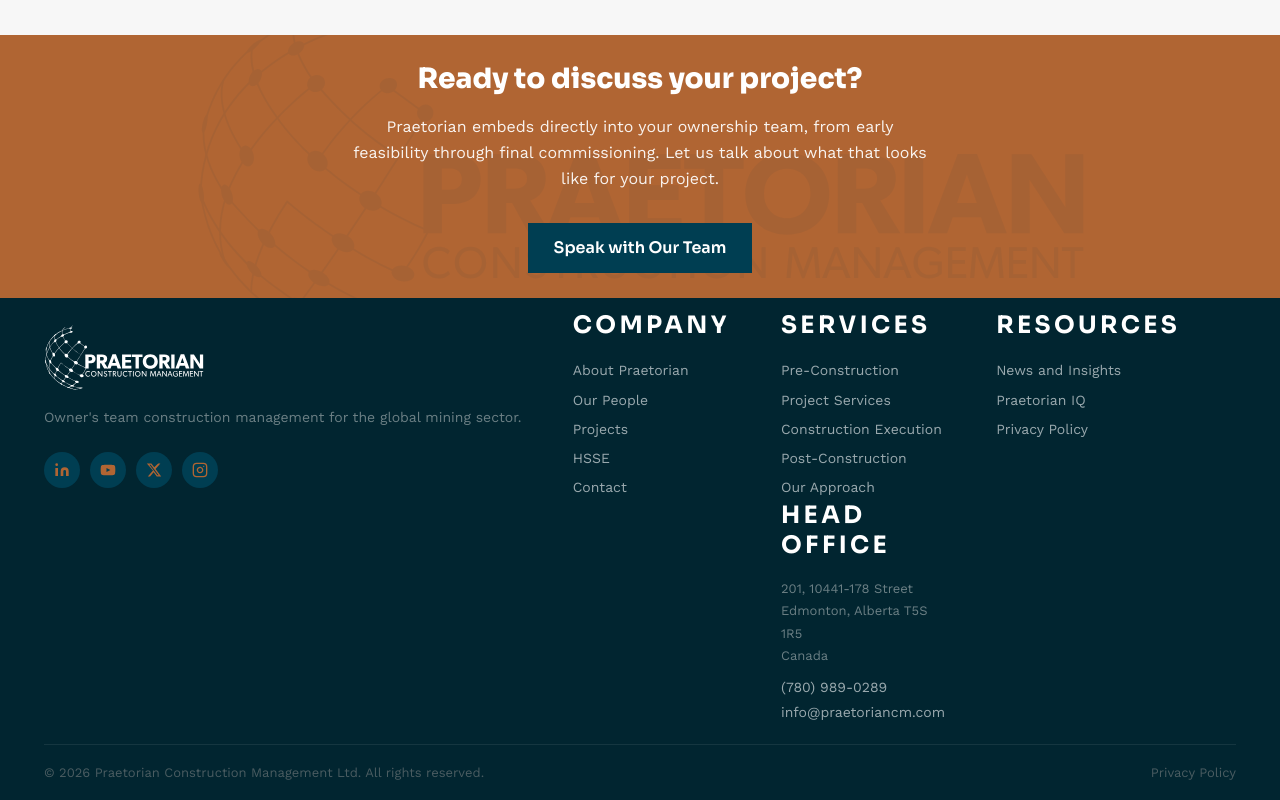
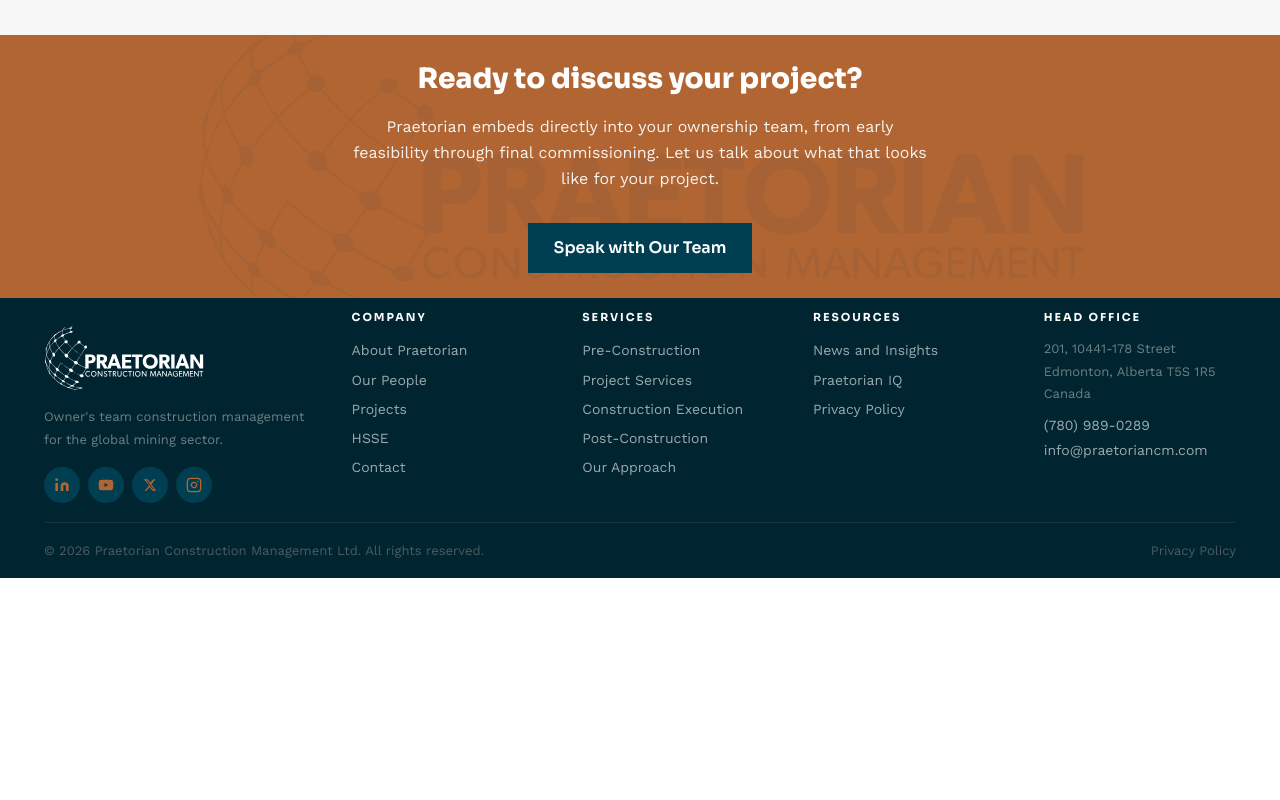
Before and after one commit to PCMGlobal/Praetorian-CM-Website, a Next.js app: page / in a window 1280 px wide. Shown: the part 3121-3921 px from the top of the page. After the commit the page ends 3699 px from the top, so only its background shows below. Built offline with nearby package versions, Linux system fonts and the light colour scheme; no server answers.

Commit message:
Footer: clean rewrite — 5-column grid, Head Office own column, reduced heading size

```diff
--- a/app/components/Footer.tsx
+++ b/app/components/Footer.tsx
@@ -12,11 +12,11 @@ const linkStyle = {
 const headingStyle = {
   fontFamily: "var(--font-sora), sans-serif",
   fontWeight: 700,
-  fontSize: "24px",
-  letterSpacing: ".14em",
+  fontSize: "11px",
+  letterSpacing: ".18em",
   textTransform: "uppercase" as const,
   color: "#ffffff",
-  marginBottom: "18px",
+  marginBottom: "14px",
 };
 
 const COL_COMPANY = [
@@ -45,17 +45,17 @@ export default function Footer() {
   return (
     <footer style={{ background: "#012530", color: "#a9b6bb" }}>
       <div style={{ maxWidth: "1400px", margin: "0 auto", padding: "clamp(8px,1vw,12px) clamp(16px,4vw,44px) 0" }}>
-        <div style={{ display: "grid", gridTemplateColumns: "1fr 1fr 1fr 1fr 1fr", gap: "clamp(32px,4vw,64px)", paddingBottom: "clamp(12px,1.5vw,20px)", alignItems: "start" }}>
+        <div style={{ display: "grid", gridTemplateColumns: "1.4fr 1fr 1fr 1fr 1fr", gap: "clamp(20px,3vw,48px)", paddingBottom: "clamp(12px,1.5vw,20px)", alignItems: "start" }}>
 
           {/* Brand column */}
           <div>
-             <Link href="/" style={{ display: "inline-block", marginBottom: "12px" }}>
+            <Link href="/" style={{ display: "inline-block", marginBottom: "12px" }}>
               <img src="/pcml-logo-footer.svg" alt="Praetorian Construction Management" style={{ width: "100%", maxWidth: "160px", height: "auto", display: "block" }} />
             </Link>
-            <p style={{ fontSize: "14px", lineHeight: "1.7", color: "#6b7f84", whiteSpace: "nowrap", margin: "0 0 22px" }}>
+            <p style={{ fontSize: "13px", lineHeight: "1.7", color: "#6b7f84", margin: "0 0 16px" }}>
               Owner&apos;s team construction management for the global mining sector.
             </p>
-            <div style={{ display: "flex", gap: "10px", alignItems: "center" }}>
+            <div style={{ display: "flex", gap: "8px", alignItems: "center" }}>
               <a href="https://www.linkedin.com/company/praetorian-construction-management/" target="_blank" rel="noopener noreferrer" className="pcml-flink" style={{ color: "#B06533", textDecoration: "none", display: "flex", alignItems: "center", justifyContent: "center", width: "36px", height: "36px", borderRadius: "50%", background: "#003E52", flexShrink: 0 }} aria-label="LinkedIn">
                 <svg width="16" height="16" viewBox="0 0 24 24" fill="currentColor"><path d="M16 8a6 6 0 0 1 6 6v7h-4v-7a2 2 0 0 0-2-2 2 2 0 0 0-2 2v7h-4v-7a6 6 0 0 1 6-6z"/><rect x="2" y="9" width="4" height="12"/><circle cx="4" cy="4" r="2"/></svg>
               </a>
@@ -63,7 +63,7 @@ export default function Footer() {
                 <svg width="16" height="16" viewBox="0 0 24 24" fill="currentColor"><path d="M22.54 6.42a2.78 2.78 0 0 0-1.95-1.96C18.88 4 12 4 12 4s-6.88 0-8.59.46a2.78 2.78 0 0 0-1.95 1.96A29 29 0 0 0 1 12a29 29 0 0 0 .46 5.58 2.78 2.78 0 0 0 1.95 1.96C5.12 20 12 20 12 20s6.88 0 8.59-.46a2.78 2.78 0 0 0 1.95-1.96A29 29 0 0 0 23 12a29 29 0 0 0-.46-5.58z"/><polygon points="9.75 15.02 15.5 12 9.75 8.98 9.75 15.02" fill="#003E52"/></svg>
               </a>
               <a href="https://x.com/PraetorianCMgmt" target="_blank" rel="noopener noreferrer" className="pcml-flink" style={{ color: "#B06533", textDecoration: "none", display: "flex", alignItems: "center", justifyContent: "center", width: "36px", height: "36px", borderRadius: "50%", background: "#003E52", flexShrink: 0 }} aria-label="X">
-                <svg width="16" height="16" viewBox="0 0 24 24" fill="currentColor"><path d="M18.244 2.25h3.308l-7.227 8.26 8.502 11.24H16.17l-4.714-6.231-5.401 6.231H2.748l7.73-8.835L1.254 2.25H8.08l4.253 5.622L18.244 2.25zm-1.161 17.52h1.833L7.084 4.126H5.117L17.083 19.77z"/></svg>
+                <svg width="14" height="14" viewBox="0 0 24 24" fill="currentColor"><path d="M18.244 2.25h3.308l-7.227 8.26 8.502 11.24H16.17l-4.714-6.231-5.401 6.231H2.748l7.73-8.835L1.254 2.25H8.08l4.253 5.622L18.244 2.25zm-1.161 17.52h1.833L7.084 4.126H5.117L17.083 19.77z"/></svg>
               </a>
               <a href="https://www.instagram.com/praetoriancm" target="_blank" rel="noopener noreferrer" className="pcml-flink" style={{ color: "#B06533", textDecoration: "none", display: "flex", alignItems: "center", justifyContent: "center", width: "36px", height: "36px", borderRadius: "50%", background: "#003E52", flexShrink: 0 }} aria-label="Instagram">
                 <svg width="16" height="16" viewBox="0 0 24 24" fill="none" stroke="currentColor" strokeWidth="2" strokeLinecap="round" strokeLinejoin="round"><rect x="2" y="2" width="20" height="20" rx="5" ry="5"/><path d="M16 11.37A4 4 0 1 1 12.63 8 4 4 0 0 1 16 11.37z"/><line x1="17.5" y1="6.5" x2="17.51" y2="6.5"/></svg>
@@ -72,7 +72,7 @@ export default function Footer() {
           </div>
 
           {/* Company column */}
-          <div style={{ paddingTop: "0" }}>
+          <div>
             <div style={headingStyle}>Company</div>
             <div style={{ display: "flex", flexDirection: "column", gap: "4px" }}>
               {COL_COMPANY.map(l => (
@@ -82,35 +82,35 @@ export default function Footer() {
           </div>
 
           {/* Services column */}
-          <div style={{ paddingTop: "0" }}>
+          <div>
             <div style={headingStyle}>Services</div>
             <div style={{ display: "flex", flexDirection: "column", gap: "4px" }}>
               {COL_SERVICES.map(l => (
                 <Link key={l.href} href={l.href} style={linkStyle} className="pcml-flink">{l.label}</Link>
               ))}
             </div>
+          </div>
+
+          {/* Resources column */}
+          <div>
+            <div style={headingStyle}>Resources</div>
+            <div style={{ display: "flex", flexDirection: "column", gap: "4px" }}>
+              {COL_RESOURCES.map(l => (
+                <Link key={l.href} href={l.href} style={linkStyle} className="pcml-flink">{l.label}</Link>
+              ))}
+            </div>
+          </div>
 
           {/* Head Office column */}
-          <div style={{ paddingTop: "0" }}>
+          <div>
             <div style={headingStyle}>Head Office</div>
             <p style={{ fontSize: "13px", lineHeight: "1.7", color: "#6b7f84", margin: "0 0 8px" }}>
               201, 10441-178 Street<br />
               Edmonton, Alberta T5S 1R5<br />
               Canada
             </p>
-            <a href="tel:7809890289" style={{ ...linkStyle, display: "block", marginTop: "8px" }}>(780) 989-0289</a>
+            <a href="tel:7809890289" style={{ ...linkStyle, display: "block" }}>(780) 989-0289</a>
             <a href="mailto:info@praetoriancm.com" style={{ ...linkStyle, display: "block" }}>info@praetoriancm.com</a>
-          </div>
-          </div>
-
-          {/* Resources column */}
-          <div style={{ paddingTop: "0" }}>
-            <div style={headingStyle}>Resources</div>
-            <div style={{ display: "flex", flexDirection: "column", gap: "4px" }}>
-              {COL_RESOURCES.map(l => (
-                <Link key={l.href} href={l.href} style={linkStyle} className="pcml-flink">{l.label}</Link>
-              ))}
-            </div>
           </div>
 
         </div>
```
